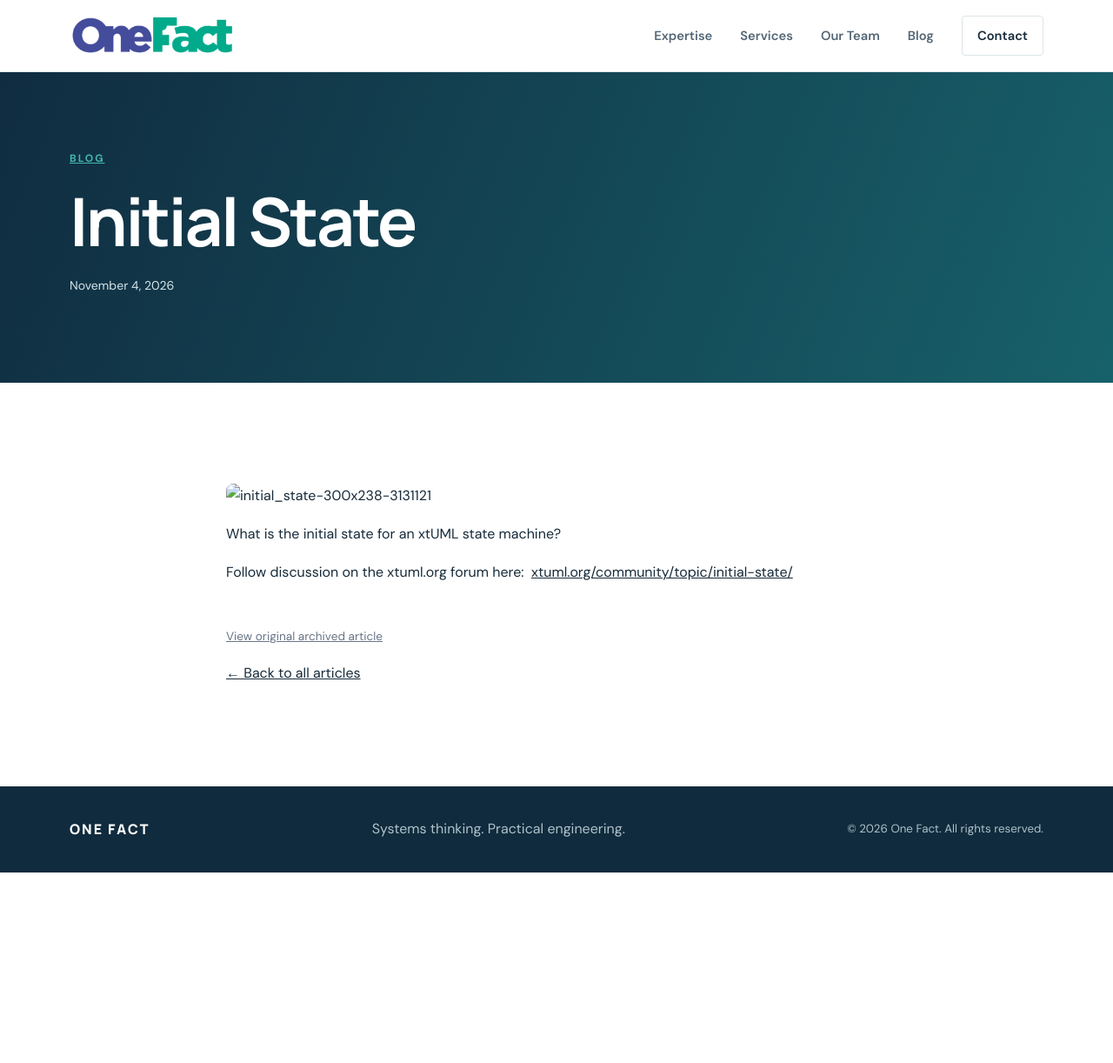
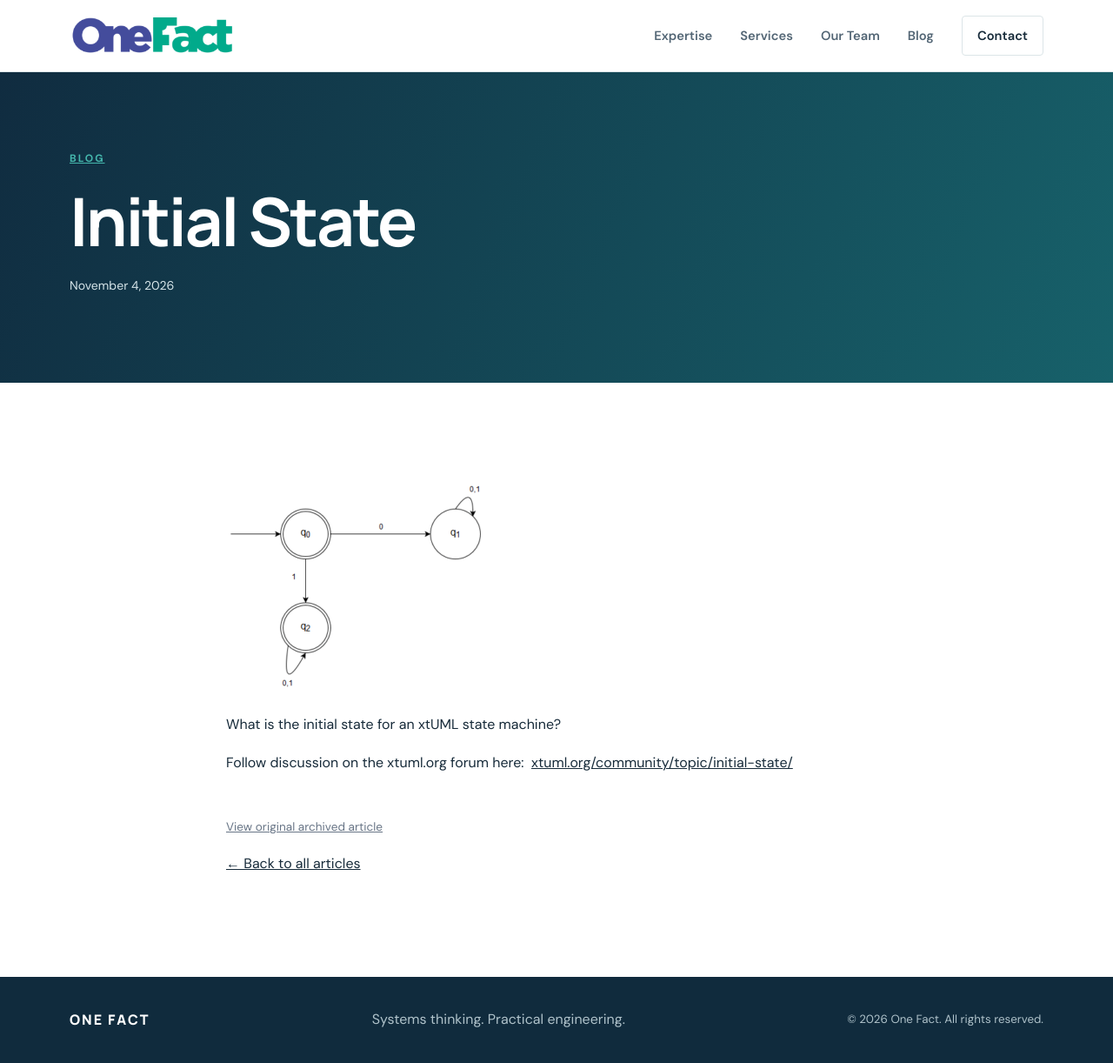
Before and after one commit to xtuml/onefactinc, a Jekyll site: the page built from _articles/initial-state.html, in a window 1280 px wide. Shown: the whole page at 87% size. Built offline with Jekyll 4.4.1, drawn with Linux system fonts in a browser that asks for light colours; before the commit the page ends 1003 px from its top, so only the background shows below that.

Commit message:
Use local images in article

```diff
--- a/_articles/initial-state.html
+++ b/_articles/initial-state.html
@@ -5,6 +5,6 @@ permalink: /initial-state/
 source_url: "https://onefact.net/initial-state/"
 ---
 
-<p><img alt='initial_state-300x238-3131121' class="alignnone size-medium wp-image-853" src='../wp-content/uploads/2017/06/initial_state-300x238-3131121.png' alt="" width="300" height="238" /></p>
+<p><img alt='initial_state-300x238-3131121' class="alignnone size-medium wp-image-853" src='{{ '/assets/images/initial_state-300x238-3131121.png' | relative_url }}' alt="" width="300" height="238" /></p>
 <p>What is the initial state for an xtUML state machine?</p>
 <p>Follow discussion on the xtuml.org forum here:  <a href="https://xtuml.org/community/topic/initial-state/">xtuml.org/community/topic/initial-state/</a></p>
```
